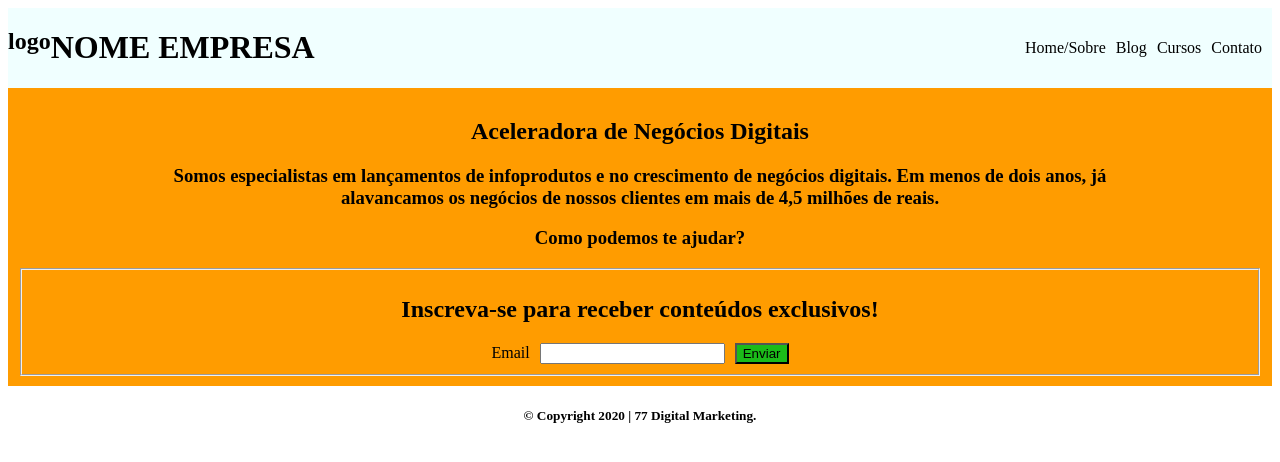
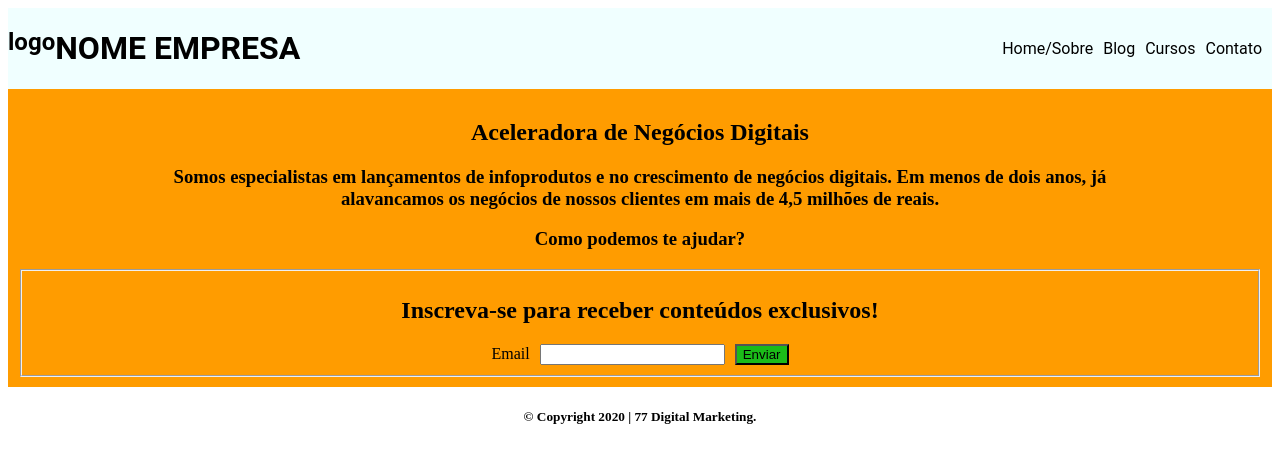
Before and after one commit to guiferrini/Vai, a Gatsby site: page / in a window 1280 px wide. Built offline with nearby package versions, Linux system fonts and the light colour scheme; Gatsby itself is replaced by a stand-in of ours.

Commit message:
Add Components: Header and Footer

```diff
--- /dev/null
+++ b/src/components/Footer.js
@@ -0,0 +1,24 @@
+import React from "react"
+
+export default function Footer() {
+  return (
+    <div
+        className="Col"
+        style={{
+          display: "flex",
+          justifyContent: "center",
+          alignItems: "center",
+        }}
+      >
+        <h5>© Copyright 2020 | 77 Digital Marketing.</h5>
+    </div>
+  )
+}
+
+// const Footer = () => {
+//   return (
+//     <h1>footer</h1>
+//   )
+// };
+
+// export default Footer;
--- /dev/null
+++ b/src/components/Header.js
@@ -0,0 +1,40 @@
+import React from 'react';
+import { Link } from 'gatsby'
+
+const Header = () => {
+  return (
+    <div
+      className="Col"
+      style={{
+        display: "flex",
+        justifyContent: "space-between",
+        background: "#F0FFFF",
+        fontFamily: "Roboto",
+    }}>
+      <div
+        className="Col"
+        style={{
+          display: "flex",
+          justifyContent: "center",
+        }}>
+          <h2 style={{fontFamily: "Roboto"}}>logo</h2>
+          <h1 style={{fontFamily: "Roboto"}}>NOME EMPRESA</h1>
+      </div>
+      <nav
+        className="Col"
+        style={{
+          display: "flex",
+          justifyContent: "space-around",
+          alignItems: "center",
+        }}
+      >
+        <p><Link to="/" style={{textDecoration: "none", color: "black", marginRight: "10px",}}>Home/Sobre</Link></p>
+        <p><Link to="/blog" style={{textDecoration: "none", color: "black", marginRight: "10px",}}>Blog</Link></p>
+        <p><Link to="/" style={{textDecoration: "none", color: "black", marginRight: "10px",}}>Cursos</Link></p>
+        <p><Link to="/" style={{textDecoration: "none", color: "black", marginRight: "10px",}}>Contato</Link></p>
+      </nav>
+    </div>
+  )
+};
+
+export default Header;
--- a/src/pages/index.js
+++ b/src/pages/index.js
@@ -4,40 +4,14 @@
 //   return <div>Hello world!</div>
 // }
 import React from 'react'
-import { Link } from 'gatsby'
+import Header from '../components/Header';
+import Footer from '../components/Footer';
 
 export default () => {
   return (
     <>
-      <div
-        className="Col"
-        style={{
-          display: "flex",
-          justifyContent: "space-between",
-          background: "#F0FFFF",
-      }}>
-        <div
-          className="Col"
-          style={{
-            display: "flex",
-            justifyContent: "center",
-          }}>
-              <h2 >logo</h2>
-              <h1 >NOME EMPRESA</h1>
-        </div>
-        <nav
-          className="Col"
-          style={{
-            display: "flex",
-            justifyContent: "space-around",
-            alignItems: "center",
-        }}>
-          <p><Link to="/" style={{textDecoration: "none", color: "black", marginRight: "10px",}}>Home/Sobre</Link></p>
-          <p><Link to="/blog" style={{textDecoration: "none", color: "black", marginRight: "10px",}}>Blog</Link></p>
-          <p><Link to="/" style={{textDecoration: "none", color: "black", marginRight: "10px",}}>Cursos</Link></p>
-          <p><Link to="/" style={{textDecoration: "none", color: "black", marginRight: "10px",}}>Contato</Link></p>
-        </nav>
-      </div>
+      <Header />
+
       <main>
         <section
           style={{
@@ -74,16 +48,8 @@ export default () => {
           </form>
         </section>
       </main>
-      <footer
-        className="Col"
-        style={{
-          display: "flex",
-          justifyContent: "center",
-          alignItems: "center",
-        }}
-      >
-        <h5>© Copyright 2020 | 77 Digital Marketing.</h5>
-      </footer>
+
+      <Footer />
     </>
   )
 }
```
Also changed, not shown: src/components/BlogRoll.js (+10 -1 lines), src/index.html (+1 -0 lines), src/pages/blog.js (+6 -2 lines), src/templates/blog.js (+13 -3 lines), static/admin/index.html (+2 -1 lines).
